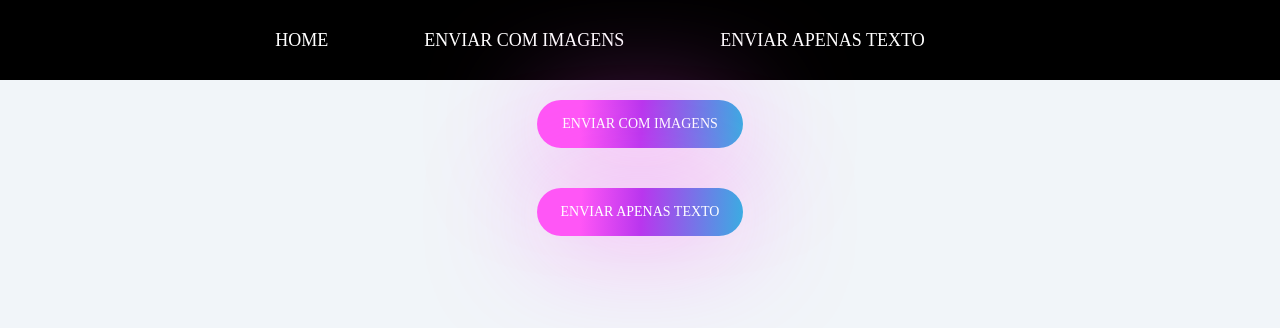
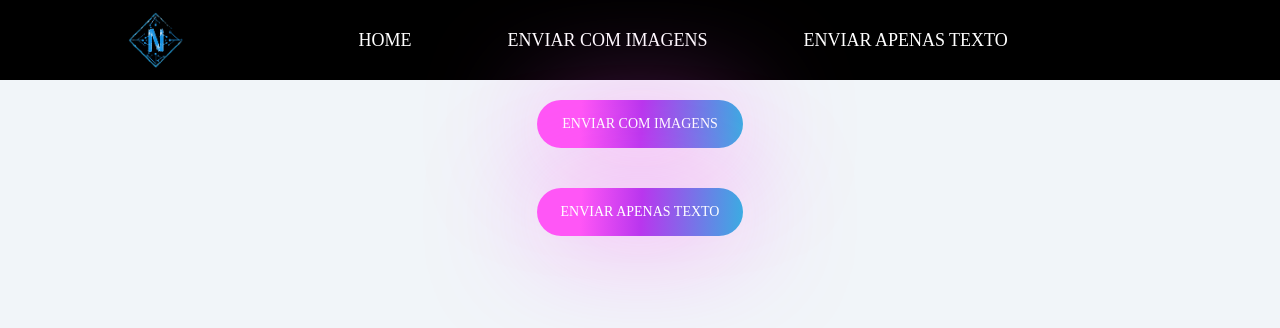
Before and after one commit to LucasGabryellll/Send-MassMessage-ws, a React (Create React App) app: page / in a window 1280 px wide. Shown: the top 328 px of the page. Built offline with nearby package versions, Linux system fonts and the light colour scheme; the HTML template or start-up script is replaced by a standard one.

Commit message:
components

```diff
--- /dev/null
+++ b/src/components/InputFilter/index.tsx
@@ -0,0 +1,25 @@
+import React from "react";
+
+type Props = {
+  filter: string;
+  setFilter: React.Dispatch<React.SetStateAction<string>>
+}
+
+export function InputFilter({ filter, setFilter }: Props) {
+  return (
+    <div className="2xl:ml-10">
+      <p className='font-extrabold text-transparent
+        bg-clip-text bg-gradient-to-r
+        from-emerald-700 to-cyan-400'>Filtro:</p>
+
+        <input
+          key={3}
+          className='text-black w-[100%] rounded-t-sm h-10 pl-4 border-r-2'
+          type={'text'}
+          value={filter}
+          onChange={(e) => setFilter(e?.target?.value)}
+        />
+
+    </div>
+  );
+}
--- a/src/components/InputInterval/index.tsx
+++ b/src/components/InputInterval/index.tsx
@@ -13,11 +13,11 @@ export function InputInterval({ setInterval, intevalSelected }: Props) {
     <div>
       <p className='font-extrabold text-transparent
         bg-clip-text bg-gradient-to-r
-        from-emerald-700 to-cyan-400'>Intervalo de envio:</p>
-      <div className="relative flex justify-between w-[100%] h-10 rounded-xl">
+        from-emerald-700 to-cyan-400'>Intervalo de envio (s):</p>
+
         <input
           key={3}
-          className='text-black w-[100%] rounded-t-sm h-full pl-4 border-r-2'
+          className='text-black w-[100%] rounded-t-sm h-10 pl-4 border-r-2'
           type={'number'}
           min="0"
           value={intevalSelected}
@@ -43,7 +43,7 @@ export function InputInterval({ setInterval, intevalSelected }: Props) {
           </ul>
         </div>
           */}
-      </div>
+
     </div>
   );
 }
--- a/src/components/Nav/index.tsx
+++ b/src/components/Nav/index.tsx
@@ -1,10 +1,27 @@
 import React from 'react';
-import { Link } from 'react-router-dom';
+
+import { Link, useNavigate } from 'react-router-dom';
+
+import logo from "../../assets/NZBX.png";
 
 export function Header() {
+  const navigation = useNavigate();
+
+  const handleLogo = () => {
+    navigation("/");
+  }
+
   return (
-    <nav className='flex bg-black h-20 mb-5 flex-1'>
-      <div className="container flex items-center text-[12px] md:text-[18px] gap-6 md:gap-24 justify-center text-white">
+    <nav className='flex items-center bg-black h-20 mb-5'>
+      <div className='w-[10%] ml-2 mr-2 md:ml-[10%] md:mr-[10%]'>
+        <img
+          className='h-8 md:h-14 cursor-pointer'
+          alt='Logo'
+          src={logo}
+          onClick={handleLogo}
+        />
+      </div>
+      <div className="flex md:w-[90%] text-[12px] md:text-[18px] gap-[18px] md:gap-24 text-white">
         <Link
           className='hover:text-[#00FFFF] transition-all'
           to={'/'}>HOME</Link>
```
